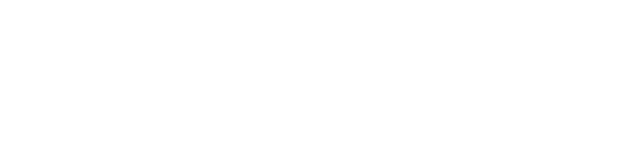
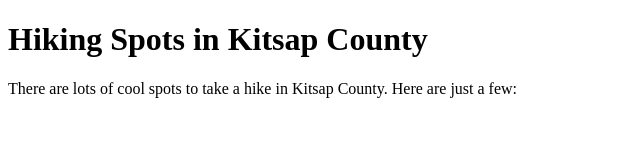
Before and after one commit to olijane/my-website, a plain HTML site: page index.html in a window 1280 px wide. Shown: the whole page, without its empty margins (0-640 px from the left). Drawn offline with Linux system fonts and the light colour scheme.

Commit message:
added h1 and p tag to home page

```diff
--- a/index.html
+++ b/index.html
@@ -6,6 +6,7 @@
     <title>Document</title>
 </head>
 <body>
-
+    <h1>Hiking Spots in Kitsap County</h1>
+    <p>There are lots of cool spots to take a hike in Kitsap County. Here are just a few:</p>
 </body>
 </html>
```
